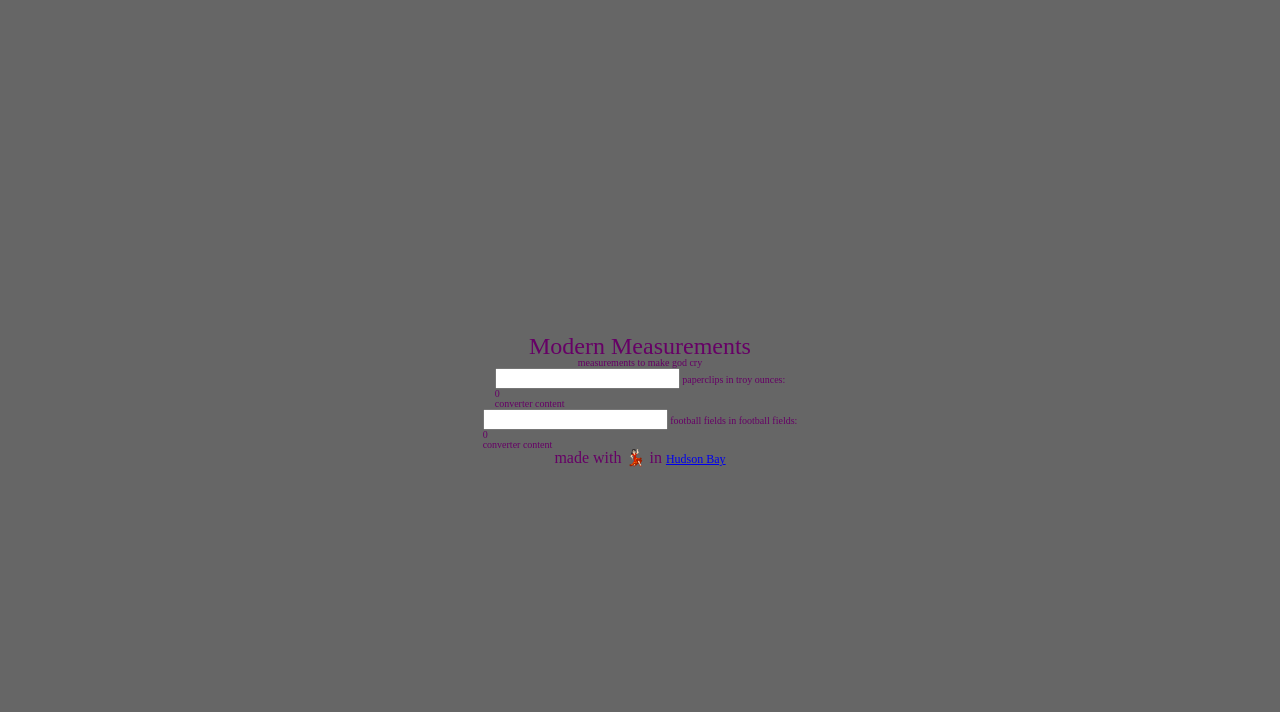
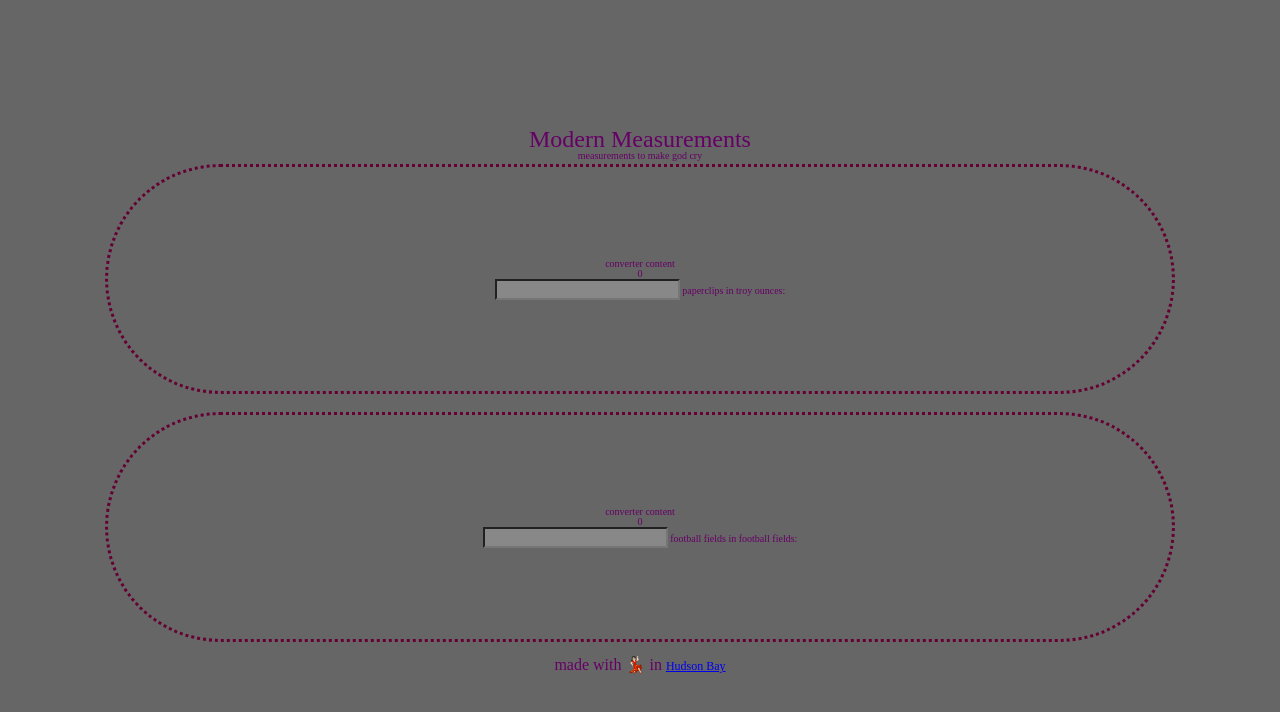
Before and after one commit to hweeks/modern-measures, a website with bundled scripts: page static/index.html in a window 1280 px wide. Built offline with nearby package versions, Linux system fonts and the light colour scheme.

Commit message:
fix: makee style my passion

```diff
--- a/static/app/comps/Converter/index.js
+++ b/static/app/comps/Converter/index.js
@@ -14,8 +14,8 @@ export class Converter extends Component {
 
   render (props, { converted = 0 }) {
     return html`
-      <section>
-        <div><input type="number" onInput="${this.converterTemplate(props)}" /> ${props.fromUnit}s in ${props.toUnit}s:</div>
+      <section class="big-converter">
+        <div><input class="convert-input" type="number" onInput="${this.converterTemplate(props)}" /> ${props.fromUnit}s in ${props.toUnit}s:</div>
         <div>${converted}</div>
         <div>${props.children}</div>
       </section>
--- /dev/null
+++ b/static/app/comps/Converter/style.css
@@ -0,0 +1,18 @@
+.big-converter {
+  width: 80vw;
+  min-height: 23vh;
+  padding: 20px;
+  margin-bottom: 15px;
+  margin-top: 3px;
+  border-radius:  20cm;
+  border: 3px dotted var(--accent-color);
+  display: flex;
+  flex-flow: column-reverse;
+  justify-content: center;
+  align-items: center;
+}
+
+.convert-input {
+  background-color: var(--tertiary-color);
+  color: var(--accent-color);
+}
--- a/static/app/main.css
+++ b/static/app/main.css
@@ -4,3 +4,4 @@
 @import './comps/Footer/style.css';
 @import './comps/Header/style.css';
 @import './comps/Link/style.css';
+@import './comps/Converter/style.css';
```
